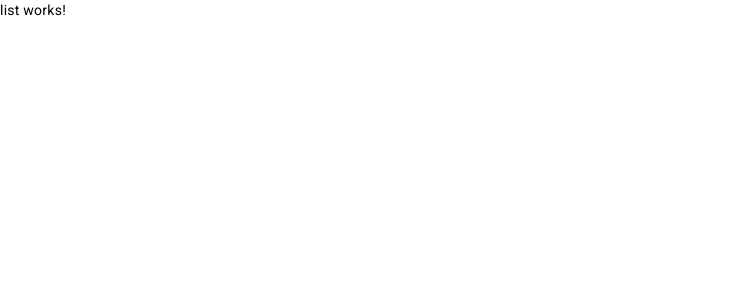
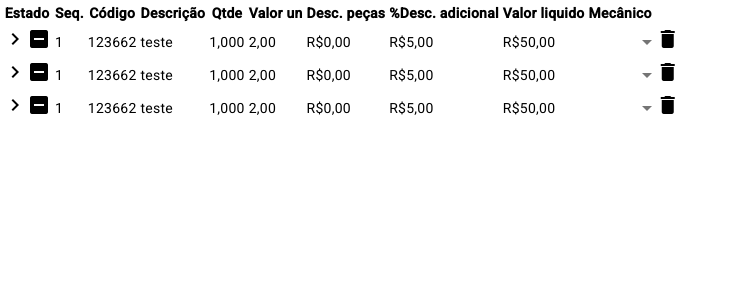
Before and after one commit to anderson159k/Angular, an Angular app in the folder project/: page / in a window 1280 px wide. Shown: the top 300 px of the page, without its empty margins (0-736 px from the left). Built offline with nearby package versions, Linux system fonts and the light colour scheme.

Commit message:
feat: project list ready.

```diff
--- a/project/package.json
+++ b/project/package.json
@@ -20,6 +20,7 @@
     "@angular/platform-browser": "^16.2.0",
     "@angular/platform-browser-dynamic": "^16.2.0",
     "@angular/router": "^16.2.0",
+    "bootstrap": "^5.3.1",
     "rxjs": "~7.8.0",
     "tslib": "^2.3.0",
     "zone.js": "~0.13.0"
--- a/project/src/app/list/list.component.html
+++ b/project/src/app/list/list.component.html
@@ -1 +1,91 @@
-<p>list works!</p>
+<!DOCTYPE html>
+<html lang="en">
+<head>
+  <link href="https://cdn.jsdelivr.net/npm/bootstrap@5.3.1/dist/css/bootstrap.min.css" rel="stylesheet" integrity="sha384-4bw+/aepP/YC94hEpVNVgiZdgIC5+VKNBQNGCHeKRQN+PtmoHDEXuppvnDJzQIu9" crossorigin="anonymous">
+  <script src="https://cdn.jsdelivr.net/npm/bootstrap@5.3.1/dist/js/bootstrap.bundle.min.js" integrity="sha384-HwwvtgBNo3bZJJLYd8oVXjrBZt8cqVSpeBNS5n7C8IVInixGAoxmnlMuBnhbgrkm" crossorigin="anonymous"></script>
+  <meta charset="UTF-8">
+  <meta name="viewport" content="width=device-width, initial-scale=1.0">
+  <title>Document</title>
+</head>
+<body>
+  <div class="head p-5">
+    <table class="table table-striped table-hover">
+      <thead>
+        <tr class="text-end">
+          <th scope="col">Estado</th>
+          <th scope="col">Seq.</th>
+          <th scope="col">Código</th>
+          <th scope="col">Descrição</th>
+          <th scope="col">Qtde</th>
+          <th scope="col">Valor un</th>
+          <th scope="col">Desc. peças</th>
+          <th scope="col">%Desc. adicional</th>
+          <th scope="col">Valor liquido</th>
+          <th scope="col">Mecânico</th>
+          <th></th>
+        </tr>
+
+      </thead>
+      <tbody>
+        <tr class="col-1 text-end">
+          <th scope="row"><mat-icon>chevron_right</mat-icon><mat-icon>indeterminate_check_box</mat-icon></th>
+          <td>1</td>
+          <td>123662</td>
+          <td>teste</td>
+          <td>1,000</td>
+          <td>2,00</td>
+          <td>R$0,00</td>
+          <td>R$5,00</td>
+          <td>R$50,00</td>
+          <td>
+            <mat-select >
+                <mat-option value="Mecanico1">Mec 1</mat-option>
+                <mat-option value="Mecanico2">Mec 2</mat-option>
+                <mat-option value="Mecanico1">Mec 3 </mat-option>
+            </mat-select>
+          </td>
+          <th scope="col"><mat-icon>delete</mat-icon></th>
+        </tr>
+        <tr class="text-end">
+            <th scope="row"><mat-icon>chevron_right</mat-icon><mat-icon>indeterminate_check_box</mat-icon></th>
+            <td>1</td>
+            <td>123662</td>
+            <td>teste</td>
+            <td>1,000</td>
+            <td>2,00</td>
+            <td>R$0,00</td>
+            <td>R$5,00</td>
+            <td>R$50,00</td>
+            <td>
+              <mat-select >
+                  <mat-option value="Mecanico1">Mec 1</mat-option>
+                  <mat-option value="Mecanico2">Mec 2</mat-option>
+                  <mat-option value="Mecanico1">Mec 3</mat-option>
+              </mat-select>
+            </td>
+            <th scope="col"><mat-icon>delete</mat-icon></th>
+        </tr>
+        <tr class="text-end">
+            <th scope="row"><mat-icon>chevron_right</mat-icon><mat-icon>indeterminate_check_box</mat-icon></th>
+            <td>1</td>
+            <td>123662</td>
+            <td>teste</td>
+            <td>1,000</td>
+            <td>2,00</td>
+            <td>R$0,00</td>
+            <td>R$5,00</td>
+            <td>R$50,00</td>
+            <td>
+              <mat-select >
+                  <mat-option value="Mecanico1">Mec 1</mat-option>
+                  <mat-option value="Mecanico2">Mec 2</mat-option>
+                  <mat-option value="Mecanico1">Mec 3</mat-option>
+              </mat-select>
+            </td>
+            <th scope="col"><mat-icon>delete</mat-icon></th>
+        </tr>
+      </tbody>
+    </table>
+  </div>
+</body>
+</html>
```
Also changed, not shown: project/src/app/app.module.ts (+7 -1 lines), 1 other file (tests, documents, lock files or other folders).
